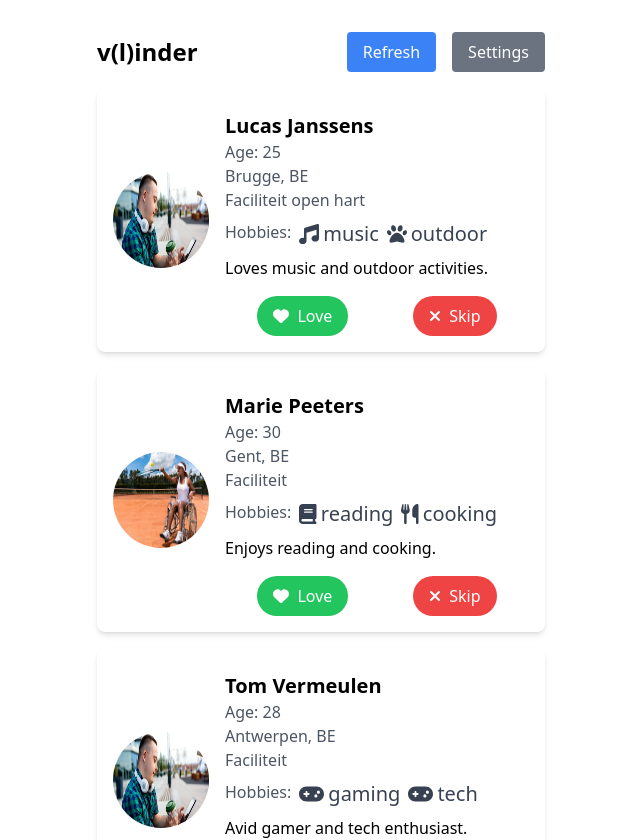
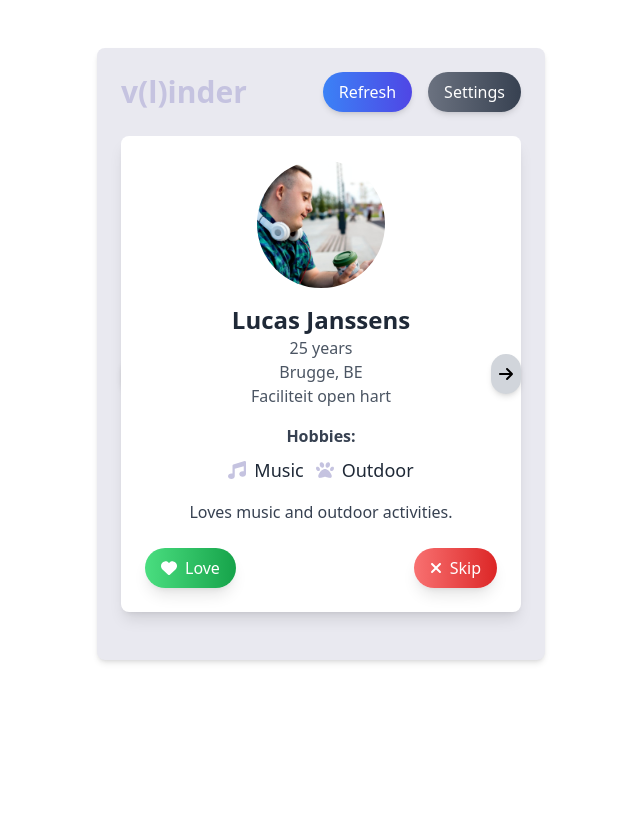
Before and after one commit to remcohofmans/RnD, a React (Create React App) app: page /feed in a window 1280 px wide. Shown: the top 840 px of the page, without its empty margins (319-959 px from the left). Built offline with nearby package versions, Linux system fonts and the light colour scheme; no server answers.

Commit message:
improved feed: better overal structure

```diff
--- a/src/Components/Feed.jsx
+++ b/src/Components/Feed.jsx
@@ -1,6 +1,6 @@
-import React from 'react';
+import React, { useState } from 'react';
 import { FontAwesomeIcon } from '@fortawesome/react-fontawesome';
-import { faHeart, faTimes, faMusic, faBook, faGamepad, faPaw, faCamera, faDumbbell, faUtensils } from '@fortawesome/free-solid-svg-icons';
+import { faHeart, faTimes, faMusic, faBook, faGamepad, faPaw, faCamera, faDumbbell, faUtensils, faArrowLeft, faArrowRight } from '@fortawesome/free-solid-svg-icons';
 import boyImage from '../Assets/boy.jpg';
 import girlImage from '../Assets/girl.jpg';
 
@@ -71,51 +71,81 @@ const hobbyIcons = {
 };
 
 const UserCard = ({ user }) => (
-  <div className="bg-white rounded-lg shadow-md p-4 mb-4 flex items-center">
-    <img className="w-24 h-24 rounded-full" src={user.profilePicture} alt={`${user.name} profile`} />
-    <div className="ml-4 flex-grow">
-      <h2 className="text-left text-xl font-semibold mt-2">{user.name}</h2>
-      <p className="text-left text-gray-600">Age: {user.age}</p>
-      <p className="text-left text-gray-600">{user.location}</p>
-      <p className="text-left text-gray-600">{user.facility}</p>
-      <div className="flex space-x-2 mt-2">
-        <span className="text-gray-600">Hobbies:</span>
+  <div className="bg-white rounded-lg shadow-lg p-6 mb-6 hover:shadow-2xl transition-shadow duration-300 transform hover:scale-105 text-center">
+    {/* Profile Picture at the top */}
+    <img className="w-32 h-32 rounded-full mx-auto mb-4 object-cover" src={user.profilePicture} alt={`${user.name} profile`} />
+    <h2 className="text-2xl font-semibold text-gray-800">{user.name}</h2>
+    <p className="text-gray-600">{user.age} years</p>
+    <p className="text-gray-600">{user.location}</p>
+    <p className="text-gray-600">{user.facility}</p>
+
+    <div className="mt-4">
+      <span className="text-gray-700 font-bold">Hobbies:</span>
+      <div className="flex justify-center space-x-3 mt-2">
         {user.hobbies.map((hobby, index) => (
-          <span key={index} className="flex items-center text-xl text-gray-700">
-            <FontAwesomeIcon icon={hobbyIcons[hobby]} className="mr-1" />
-            {hobby}
+          <span key={index} className="flex items-center text-gray-800 text-lg">
+            <FontAwesomeIcon icon={hobbyIcons[hobby]} className="mr-2 text-[#C5C3E0]" />
+            {hobby.charAt(0).toUpperCase() + hobby.slice(1)}
           </span>
         ))}
       </div>
-      <p className="text-left mt-2">{user.bio}</p>
-      <div className="flex justify-around mt-4">
-        <button className="flex items-center bg-green-500 text-white px-4 py-2 rounded-full">
-          <FontAwesomeIcon icon={faHeart} className="mr-2" /> Love
-        </button>
-        <button className="flex items-center bg-red-500 text-white px-4 py-2 rounded-full">
-          <FontAwesomeIcon icon={faTimes} className="mr-2" /> Skip
-        </button>
-      </div>
+    </div>
+
+    <p className="mt-4 text-gray-700">{user.bio}</p>
+
+    <div className="flex justify-between mt-6">
+      <button className="flex items-center bg-gradient-to-r from-green-400 to-green-600 text-white px-4 py-2 rounded-full shadow-lg hover:from-green-500 hover:to-green-700 transition-all duration-300">
+        <FontAwesomeIcon icon={faHeart} className="mr-2" /> Love
+      </button>
+      <button className="flex items-center bg-gradient-to-r from-red-400 to-red-600 text-white px-4 py-2 rounded-full shadow-lg hover:from-red-500 hover:to-red-700 transition-all duration-300">
+        <FontAwesomeIcon icon={faTimes} className="mr-2" /> Skip
+      </button>
     </div>
   </div>
 );
 
 const Feed = () => {
+  const [currentIndex, setCurrentIndex] = useState(0);
+
+  const handlePrevious = () => {
+    setCurrentIndex((prevIndex) => (prevIndex === 0 ? users.length - 1 : prevIndex - 1));
+  };
+
+  const handleNext = () => {
+    setCurrentIndex((prevIndex) => (prevIndex === users.length - 1 ? 0 : prevIndex + 1));
+  };
+
   return (
-    <div className="max-w-md mx-auto mt-8">
-      <div className="flex justify-between items-center mb-4">
-        <h1 className="text-2xl font-bold">v(l)inder</h1>
+    <div className="max-w-md mx-auto mt-12 p-6 bg-[#E9E9F0] rounded-lg shadow-md text-center relative">
+      <div className="flex justify-between items-center mb-6">
+        <h1 className="text-3xl font-bold text-[#C5C3E0]">v(l)inder</h1>
         <div className="flex space-x-4">
-          <button className="bg-blue-500 text-white px-4 py-2 rounded">Refresh</button>
-          <button className="bg-gray-500 text-white px-4 py-2 rounded">Settings</button>
+          <button className="bg-gradient-to-r from-blue-500 to-indigo-600 text-white px-4 py-2 rounded-full shadow-md hover:from-blue-600 hover:to-indigo-700 transition-transform transform hover:scale-105">
+            Refresh
+          </button>
+          <button className="bg-gradient-to-r from-gray-500 to-gray-700 text-white px-4 py-2 rounded-full shadow-md hover:from-gray-600 hover:to-gray-800 transition-transform transform hover:scale-105">
+            Settings
+          </button>
         </div>
       </div>
-      <div>
-        {users.slice(0, 5).map((user) => (
-          <UserCard key={user.id} user={user} />
-        ))}
+
+      <div className="relative">
+        <button
+          className="absolute left-0 top-1/2 transform -translate-y-1/2 bg-gray-300 p-2 rounded-full shadow-md hover:bg-gray-400 transition duration-300"
+          onClick={handlePrevious}
+        >
+          <FontAwesomeIcon icon={faArrowLeft} />
+        </button>
+
+        <UserCard user={users[currentIndex]} />
+
+        <button
+          className="absolute right-0 top-1/2 transform -translate-y-1/2 bg-gray-300 p-2 rounded-full shadow-md hover:bg-gray-400 transition duration-300"
+          onClick={handleNext}
+        >
+          <FontAwesomeIcon icon={faArrowRight} />
+        </button>
       </div>
-
     </div>
   );
 };
```
